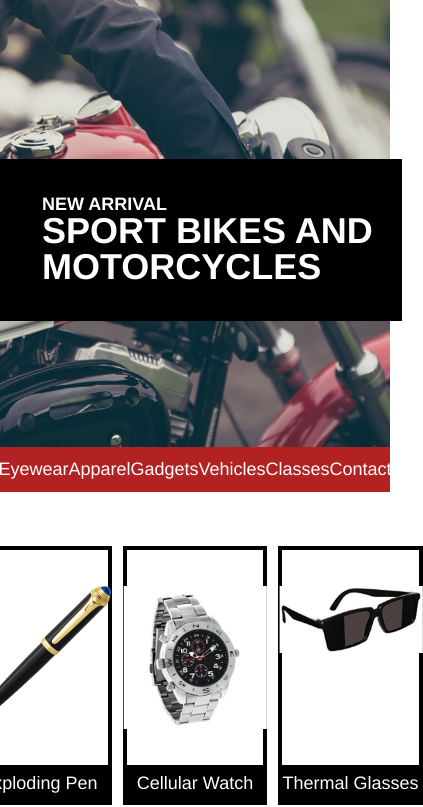
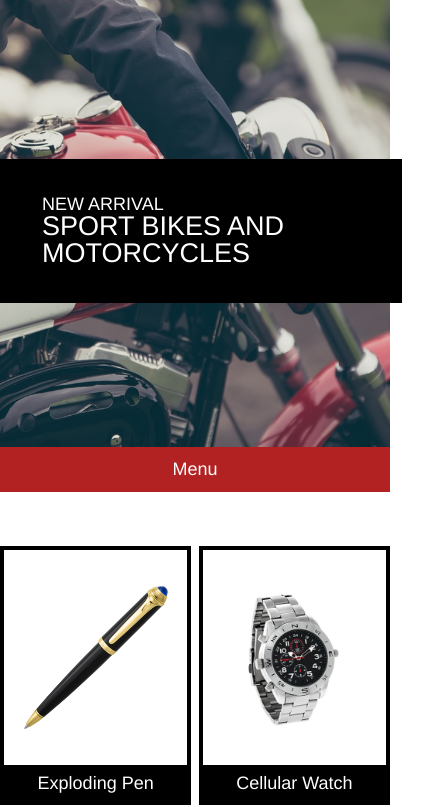
Before and after one commit to drummingjack2/SecretAgentSupply, a plain HTML site: page index.html in a window 390 px wide. Shown: the part 45-852 px from the top of the page, 423 px wide, since content can reach past the window. Drawn offline with Linux system fonts and the light colour scheme.

Commit message:
Added support for tablet screen size.

```diff
--- a/index.html
+++ b/index.html
@@ -30,12 +30,13 @@
     <div id="nav">
       <div id="nav-container">
         <ul>
-          <li>Eyewear</li>
-          <li>Apparel</li>
-          <li>Gadgets</li>
-          <li>Vehicles</li>
-          <li>Classes</li>
-          <li>Contact</li>
+          <li class="disappear">Eyewear</li>
+          <li class="disappear">Apparel</li>
+          <li class="disappear">Gadgets</li>
+          <li class="disappear">Vehicles</li>
+          <li class="disappear">Classes</li>
+          <li class="disappear">Contact</li>
+          <li id="menu">Menu</li>
         </ul>
       </div>
     </div>
@@ -51,7 +52,7 @@
           <img src="./resources/watch.png" alt="Cellular Watch">
           <span>Cellular Watch</span>
         </div>
-        <div class="item">
+        <div class="item disappear">
           <img src="./resources/glasses.png" alt="Thermal Glasses">
           <span>Thermal Glasses</span>
         </div>
--- a/resources/css/style.css
+++ b/resources/css/style.css
@@ -75,6 +75,9 @@ html{
   padding-top: 0.75rem;
   padding-bottom: 0.75rem;
 }
+#menu{
+  display: none;
+}
 
 #products{
   display: flex;
@@ -146,3 +149,31 @@ html{
   display: flex;
   align-items: center;
 }
+
+
+/*MEDIA QUERIES*/
+@media only screen and (max-width: 1024px){
+  .disappear{
+    display: none;
+  }
+  #menu{
+    display: inline;
+  }
+  #nav-container{
+    display: flex;
+    justify-content: center;
+  }
+  #arrival span{
+    font-weight: normal;
+  }
+  #arrival h1{
+    font-size: 1.5rem;
+    font-weight: normal;
+  }
+  .item{
+    width: 47%;
+  }
+}
+@media only screen and (max-width: 470px){
+
+}
```
